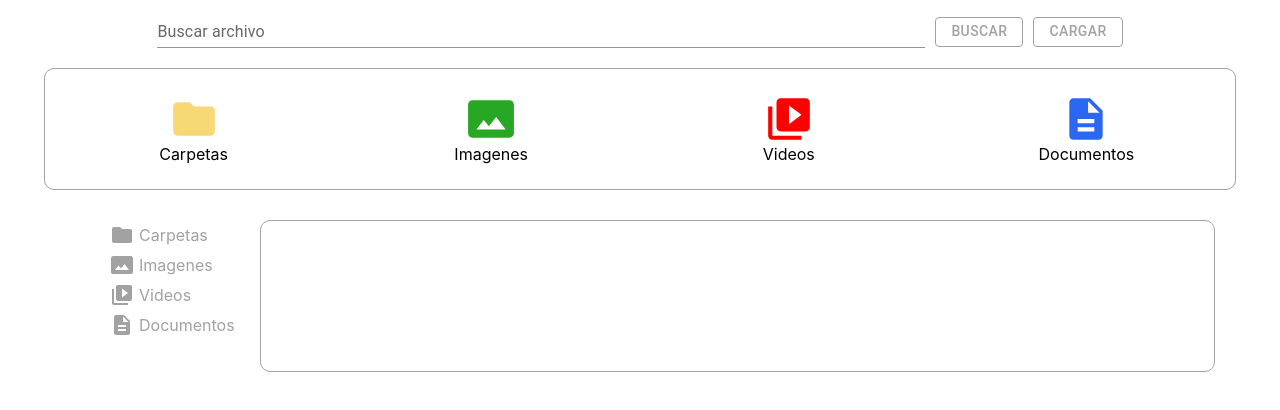
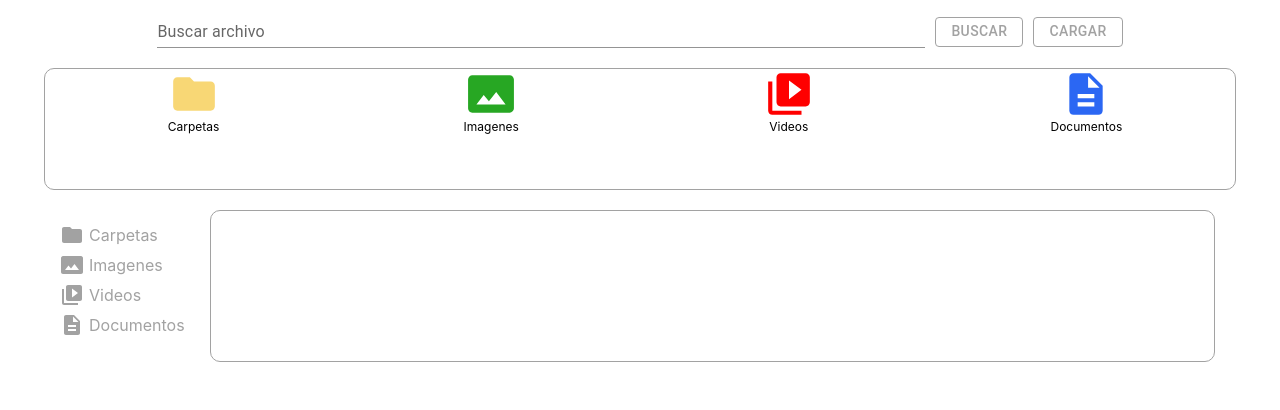
Before and after one commit to rosseab-bit/admin_template_html, a React (Create React App) app in the folder fe/: page / in a window 1280 px wide. Shown: the top 410 px of the page. Built offline with nearby package versions, Linux system fonts and the light colour scheme.

Commit message:
arreglo estilos del contenedor de vista archivos

```diff
--- a/fe/src/components/ComponentsStyles.css
+++ b/fe/src/components/ComponentsStyles.css
@@ -33,12 +33,12 @@
 .icon-view-operation{
   display: flex;
   flex-direction: row;
+  justify-content: center;
   width: 10%;
-  height: 10vh;
+  height: 5vh;
   cursor: pointer;
   margin-bottom: 5px;
-  margin-top: 0px !important;
-  top: 0px !important;
+  margin-top: 10px;
 }
 .name-file-operation {
   font-size: 12px;
@@ -66,9 +66,10 @@
 .icon-recent-description {
   display: flex;
   flex-direction: column;
-  justify-content: center;
+  justify-content: space-between;
   align-items: center;
   width: 10%;
+  height: 5vh;
 }
 .icon-recent-description p {
   margin: 0;
@@ -83,21 +84,21 @@
 }
 
 .menu-section {
-  margin-left: 95px;
+  margin-left: 45px;
   margin-top:30px;
 }
 .files-section {
   display: flex;
   flex-wrap: wrap;
-  align-items: center;
   margin-right: 65px;
-  margin-top:30px;
+  margin-top:20px;
   border-color: #A2A2A2;
   border-radius: 10px;
   border-style: solid;
   border-width: 1px;
   width: 100%;
   height: 100%;
+
 }
 .menu-items-container {
   display: flex;
--- a/fe/src/components/RecentsFiles.js
+++ b/fe/src/components/RecentsFiles.js
@@ -33,7 +33,7 @@ const RecentsFiles = () => {
 	<>
 	<div className="icon-recent-description">
 	  {value.icon}
-	  <p>{value.iconName}</p>
+	  <p className="name-file-operation">{value.iconName}</p>
 	</div>
     </>
         ))}
```
